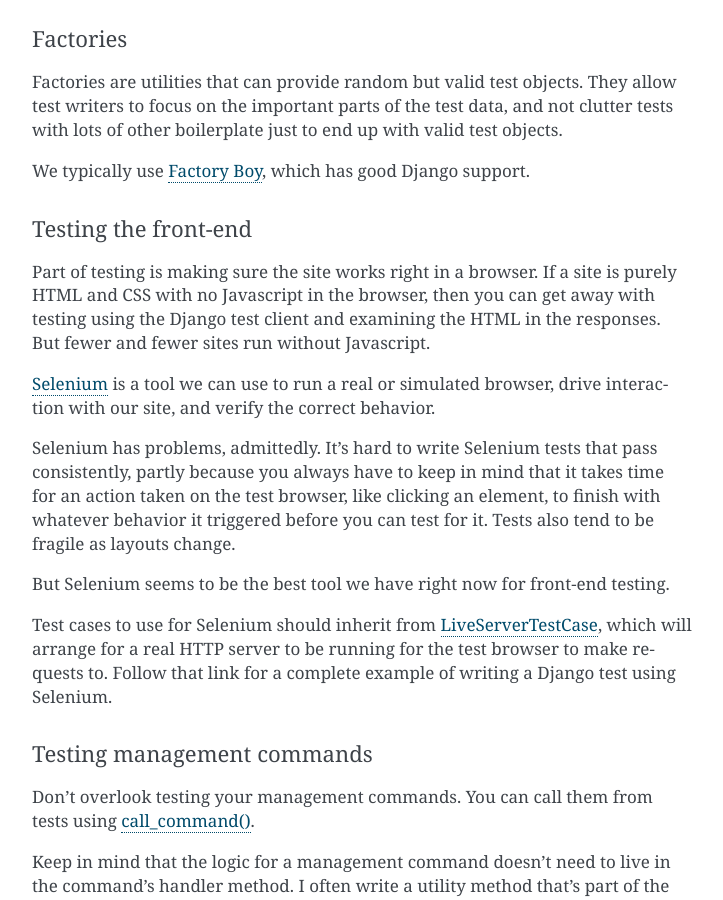
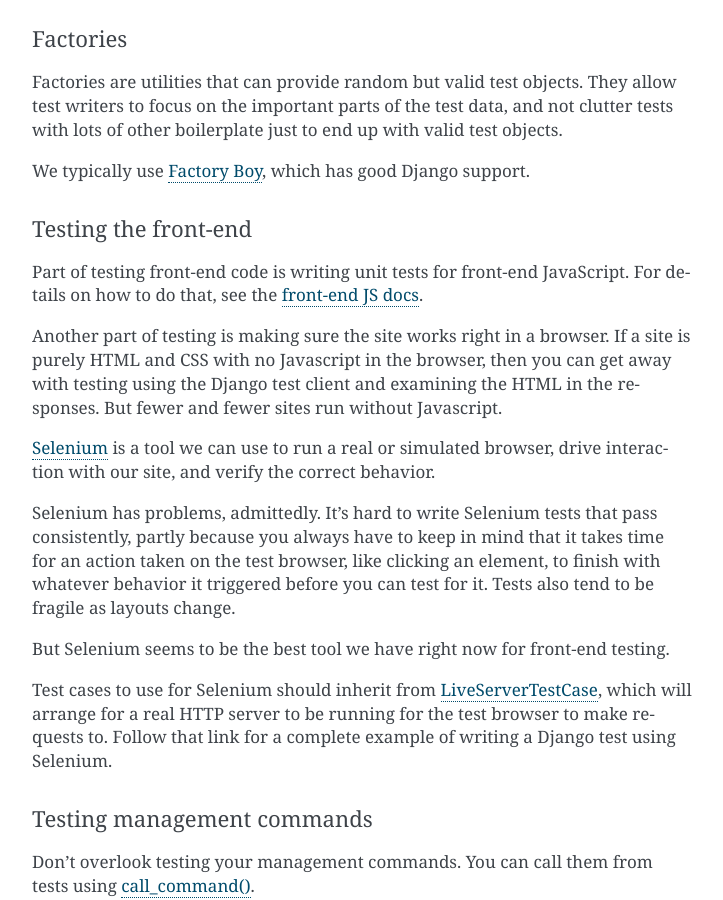
Before and after one commit to caktus/guidebook, a Sphinx documentation site: the page built from source/testing/index.rst, in a window 1280 px wide and 900 px high, scrolled down 7178 px. Shown: the whole window, without its empty margins (388-1111 px from the left). Built offline with Sphinx 7.4.7, drawn with Linux system fonts in a browser that asks for light colours; some of the changed text lies outside the part shown.

Commit message:
Reformatting, moving, and indexing frontend testing docs.

```diff
--- a/source/index.rst
+++ b/source/index.rst
@@ -20,9 +20,11 @@ Contents:
    margarita/margarita
    project-template-testing
    frontend-packages
+   frontend-docs
    services/index
    deploy/index
    testing/index
+   testing/frontend
 
 
 Indices and tables
--- a/source/testing/index.rst
+++ b/source/testing/index.rst
@@ -377,7 +377,10 @@ which has good Django support.
 Testing the front-end
 +++++++++++++++++++++
 
-Part of testing is making sure the site works right in a browser. If a site
+Part of testing front-end code is writing unit tests for front-end JavaScript.
+For details on how to do that, see the `front-end JS docs <./frontend.html>`_.
+
+Another part of testing is making sure the site works right in a browser. If a site
 is purely HTML and CSS with no Javascript in the browser, then you can get away
 with testing using the Django test client and examining the HTML in the
 responses. But fewer and fewer sites run without Javascript.
```
Also changed, not shown: source/testing/frontend.rst (renamed from source/frontend-testing.rst, +16 -16 lines).
